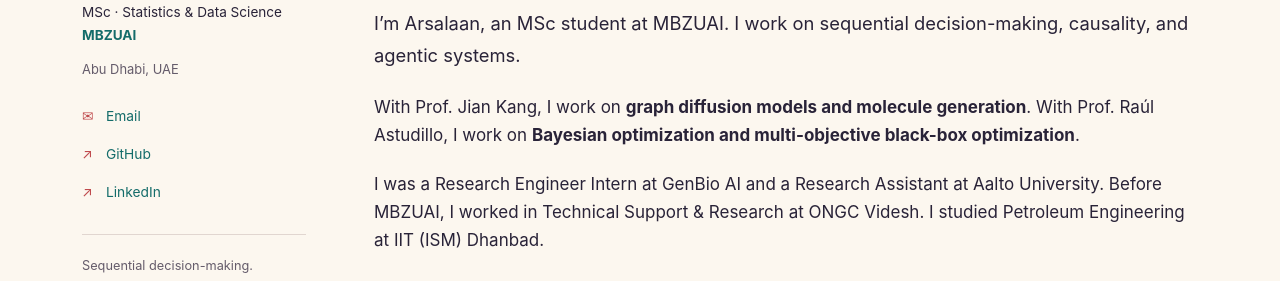
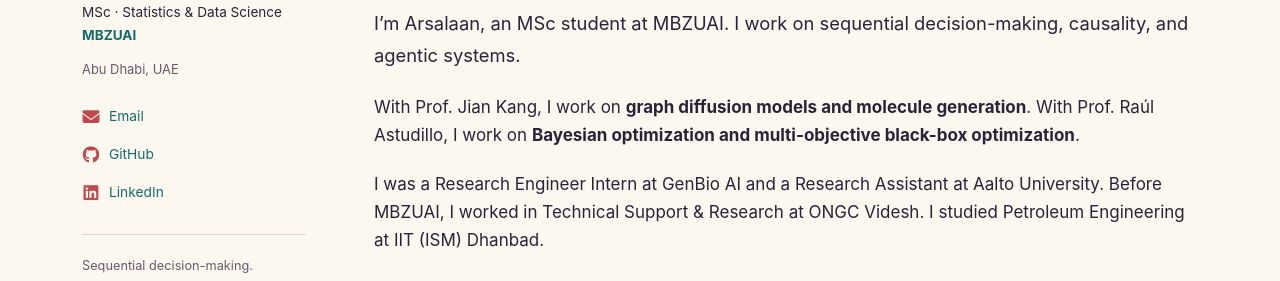
Before and after one commit to OrionXV/OrionXV.github.io, a Jekyll site: the page built from _pages/about.md, in a window 1280 px wide. Shown: the part 504-785 px from the top of the page. Built offline with Jekyll 4.4.1, drawn with Linux system fonts in a browser that asks for light colours.

Commit message:
Use proper GitHub, LinkedIn, and email icons

```diff
--- a/_includes/author-profile.html
+++ b/_includes/author-profile.html
@@ -5,9 +5,9 @@
     <p class="profile-location">{{ site.author.location }}</p>
   </div>
   <ul class="profile-links" id="contact" aria-label="Contact and profiles">
-    <li><a href="mailto:{{ site.author.email }}"><span aria-hidden="true">✉</span> Email</a></li>
-    <li><a href="https://github.com/{{ site.author.github }}"><span aria-hidden="true">↗</span> GitHub</a></li>
-    <li><a href="https://www.linkedin.com/in/{{ site.author.linkedin }}/"><span aria-hidden="true">↗</span> LinkedIn</a></li>
+    <li><a href="mailto:{{ site.author.email }}"><span class="fa-solid fa-envelope" aria-hidden="true"></span> Email</a></li>
+    <li><a href="https://github.com/{{ site.author.github }}"><span class="fa-brands fa-github" aria-hidden="true"></span> GitHub</a></li>
+    <li><a href="https://www.linkedin.com/in/{{ site.author.linkedin }}/"><span class="fa-brands fa-linkedin" aria-hidden="true"></span> LinkedIn</a></li>
   </ul>
   <p class="profile-note">Sequential decision-making.<br>Causality. Agentic systems.</p>
 </div>
--- a/_includes/head/custom.html
+++ b/_includes/head/custom.html
@@ -1,3 +1,4 @@
+<link rel="stylesheet" href="{{ '/assets/css/fontawesome.css' | relative_url }}">
 <link rel="stylesheet" href="{{ '/assets/css/sunset.css' | relative_url }}">
 <link rel="icon" type="image/svg+xml" href="{{ '/images/favicon.svg' | relative_url }}">
 <meta name="theme-color" content="#241a3b">
--- a/assets/css/sunset.css
+++ b/assets/css/sunset.css
@@ -53,7 +53,7 @@
 .profile-links li { margin: 0; font-size: .81rem; }
 .profile-links a { display: inline-flex; align-items: center; gap: 9px; min-height: 34px; text-decoration: none; }
 .profile-links a:hover { text-decoration: underline; }
-.profile-links span { width: 15px; color: var(--coral); }
+.profile-links span { width: 18px; flex: 0 0 18px; color: var(--coral); font-size: 1rem; text-align: center; }
 .sidebar .profile-note { margin-top: 24px; padding-top: 19px; border-top: 1px solid var(--line); color: var(--muted); font-size: .75rem; line-height: 1.85; }
 .page { float: none; width: auto; padding: 0; min-width: 0; }
 .page .page__inner-wrap { float: none; width: 100%; margin: 0; }
```
Also changed, not shown: tests/site-check.mjs (+9 -0 lines).
